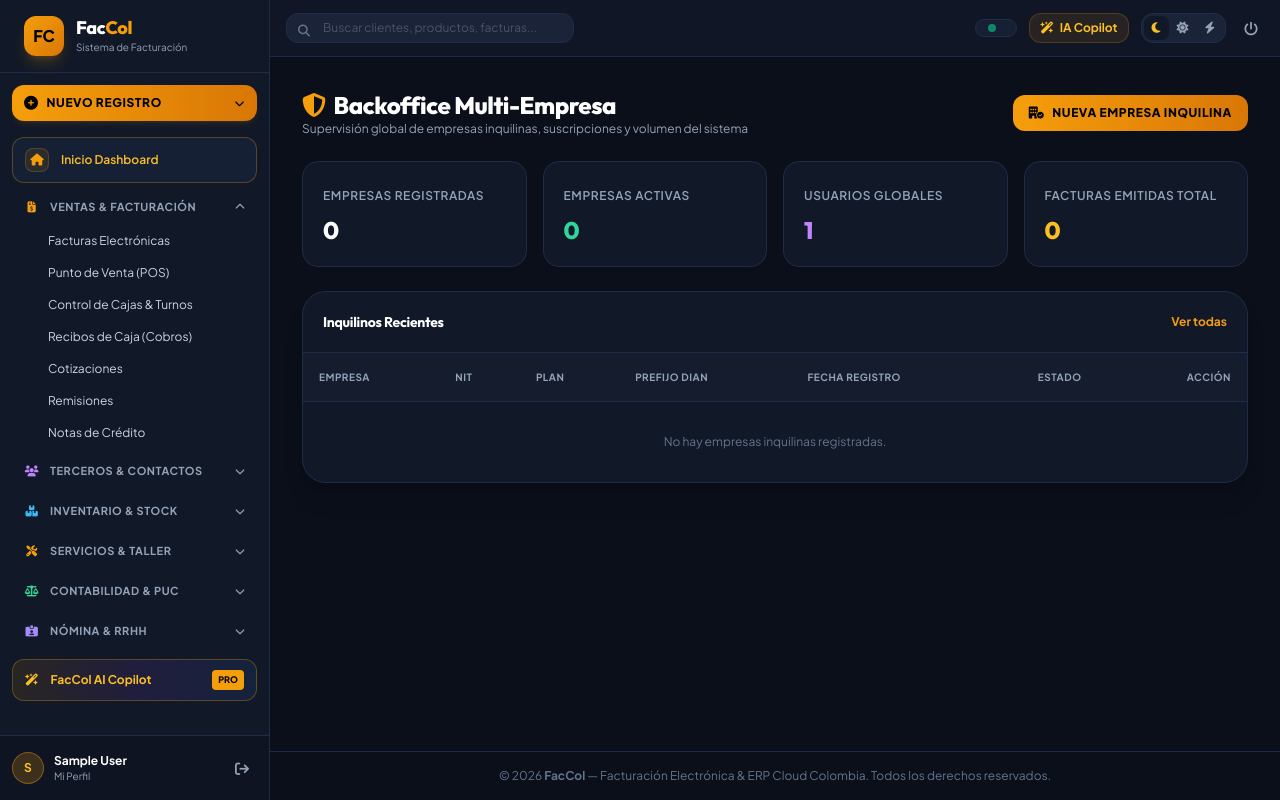
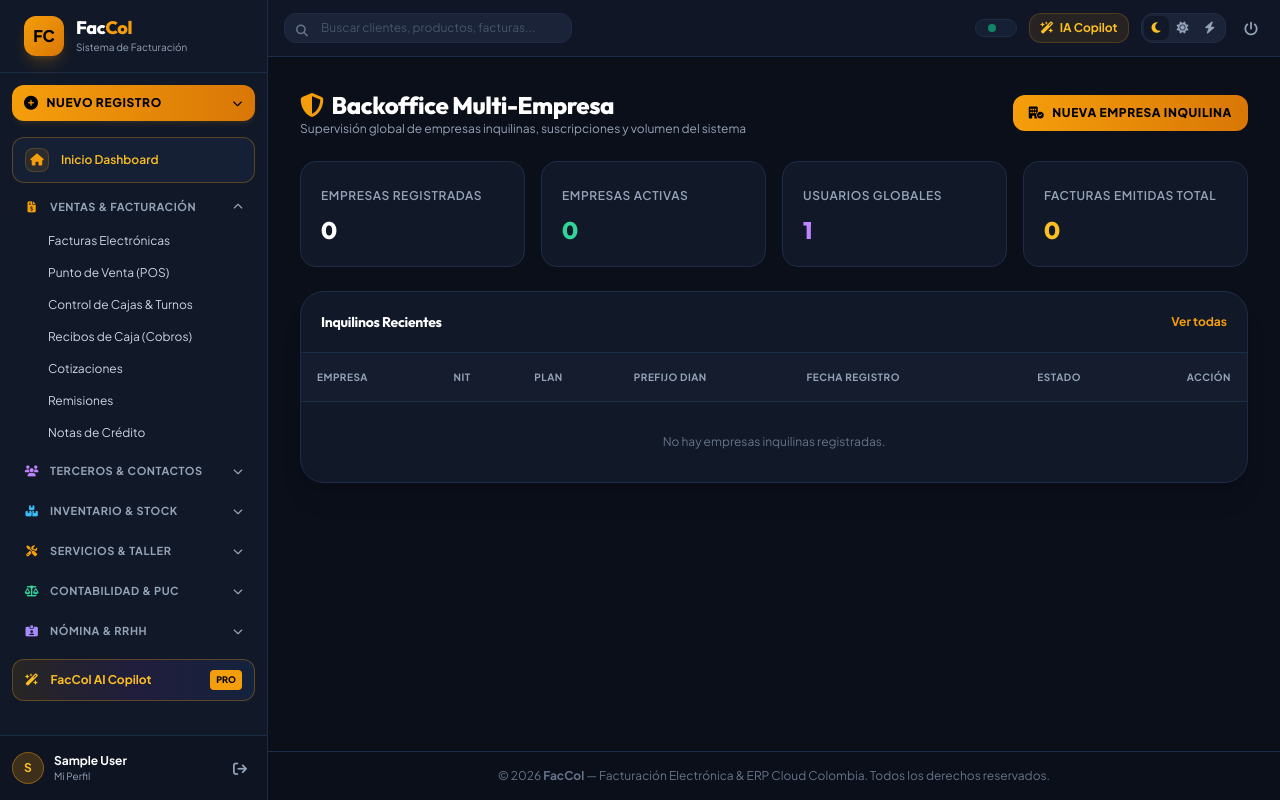
Before and after one commit to osdavene/FacCol, a Django app: page /backoffice/ in a window 1280 px wide. Run offline with Django 5.2, Linux system fonts and the light colour scheme; the visitor is signed in with stand-in values (Sample User, id 1); data comes from the database, SQL or seed files in the repository; data that the repository does not hold is empty; some libraries are stand-ins or nearby versions.

Commit message:
fix(layout): corregir ancho y margen del sidebar con lg:ml-[268px] para evitar sobreposicion

```diff
--- a/templates/base.html
+++ b/templates/base.html
@@ -42,6 +42,16 @@
             color: #e2e8f0;
             font-family: 'Plus Jakarta Sans', 'DM Sans', system-ui, -apple-system, sans-serif;
         }
+        @media (min-width: 1024px) {
+            aside.sidebar-faccol {
+                width: 268px !important;
+                transform: translateX(0) !important;
+            }
+            .main-content-faccol {
+                margin-left: 268px !important;
+                width: calc(100% - 268px) !important;
+            }
+        }
     </style>
     {% block extra_head %}{% endblock %}
 </head>
@@ -57,7 +67,7 @@
              SIDEBAR NAVEGACIÓN
         ══════════════════════════════════════════ -->
         <aside :class="sidebarOpen ? 'translate-x-0' : '-translate-x-full lg:translate-x-0'"
-               class="fixed top-0 left-0 h-full w-[270px] bg-[#111827] border-r border-[#1e2d47] flex flex-col z-50 transition-transform duration-300">
+               class="fixed top-0 left-0 h-full w-[268px] bg-[#111827] border-r border-[#1e2d47] flex flex-col z-50 transition-transform duration-300 sidebar-faccol">
 
             <!-- Logo & Selector de Empresa -->
             <div class="p-4 border-b border-[#1e2d47]">
@@ -296,7 +306,7 @@
         <!-- ══════════════════════════════════════════
              CONTENIDO PRINCIPAL & TOPBAR
         ══════════════════════════════════════════ -->
-        <div class="flex-1 lg:pl-[270px] flex flex-col min-w-0">
+        <div class="flex-1 flex flex-col lg:ml-[268px] min-w-0 main-content-faccol">
 
             <!-- Topbar Header -->
             <header class="sticky top-0 z-30 bg-[#111827]/90 backdrop-blur border-b border-[#1e2d47] px-4 py-3 flex items-center justify-between">
```
